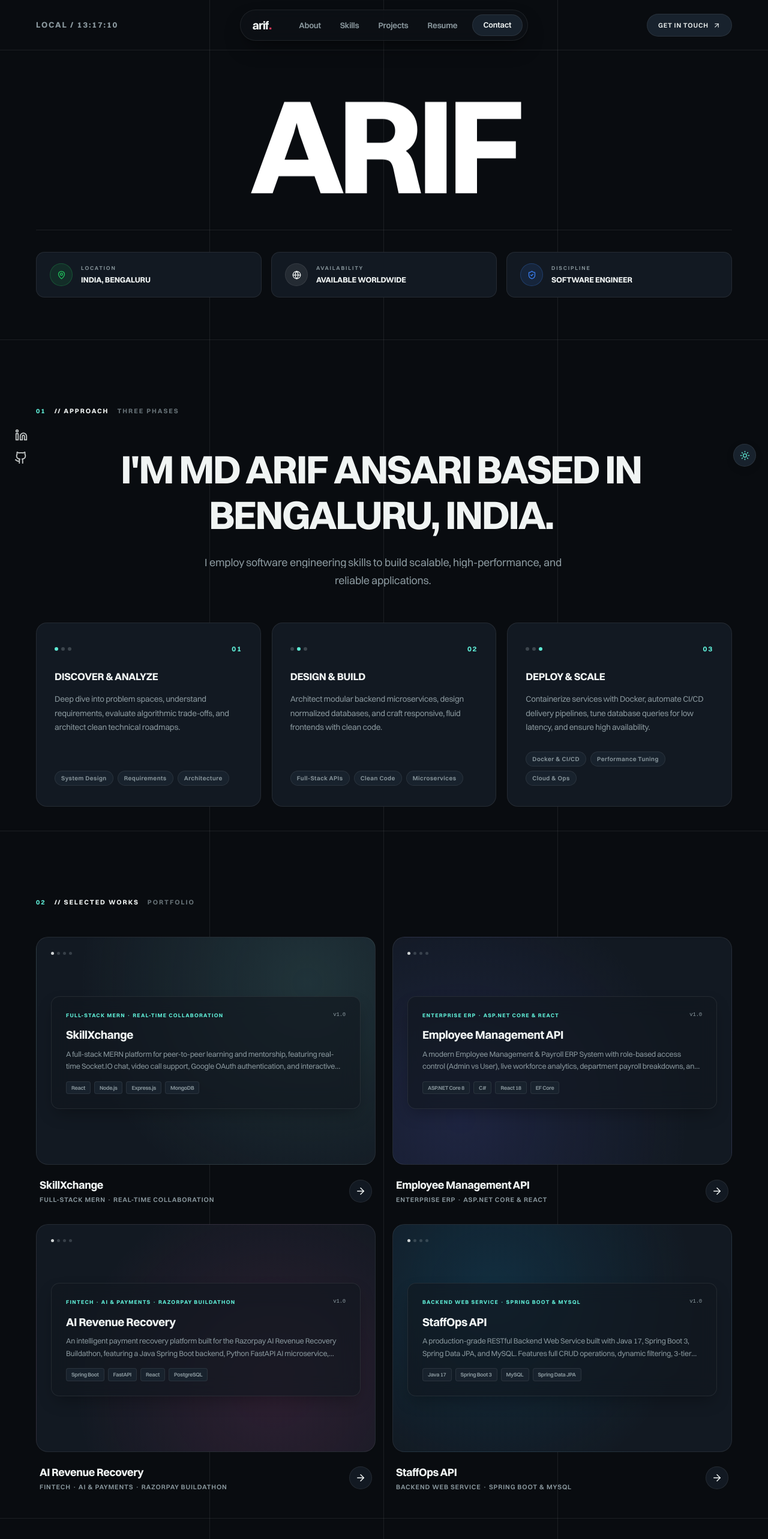
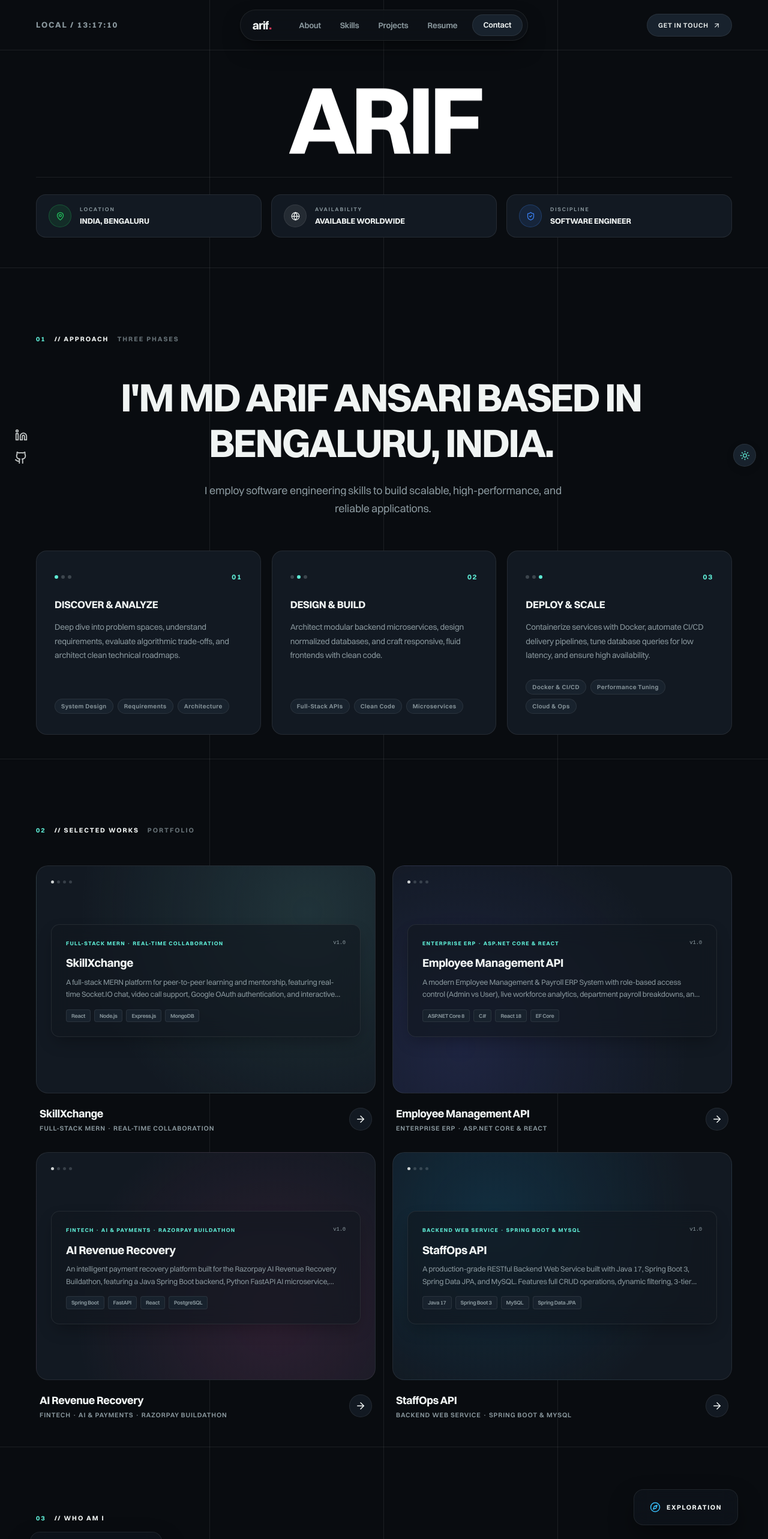
Before and after one commit to mdarifanwar/portfolio, a Next.js app: page / in a window 1280 px wide. Shown: the top 2566 px of the page at 60% size. Built offline with nearby package versions, Linux system fonts and the light colour scheme.

Commit message:
Align desktop and mobile interface: fix hero proportions, meta cards contrast, and navbar scroll glassmorphism

```diff
--- a/src/app/globals.css
+++ b/src/app/globals.css
@@ -202,18 +202,18 @@ nextjs-portal,
   height: 52px;
   padding: 6px 8px 6px 20px;
   border-radius: 9999px;
-  background: rgba(13, 17, 23, 0.78);
-  backdrop-filter: blur(20px);
-  -webkit-backdrop-filter: blur(20px);
+  background: rgba(13, 17, 23, 0.94);
+  backdrop-filter: blur(24px);
+  -webkit-backdrop-filter: blur(24px);
   border: 1px solid var(--line);
-  box-shadow: 0 16px 36px -10px rgba(0, 0, 0, 0.45), 0 2px 6px rgba(0, 0, 0, 0.2);
+  box-shadow: 0 16px 36px -10px rgba(0, 0, 0, 0.5), 0 2px 6px rgba(0, 0, 0, 0.25);
   transition: background 0.3s ease, border-color 0.3s ease, box-shadow 0.3s ease;
   user-select: none;
 }
 .light .pill-navbar {
-  background: rgba(255, 255, 255, 0.85);
-  border: 1px solid rgba(16, 40, 36, 0.12);
-  box-shadow: 0 10px 30px -8px rgba(0, 0, 0, 0.08), 0 2px 6px rgba(0, 0, 0, 0.04);
+  background: rgba(255, 255, 255, 0.96);
+  border: 1px solid rgba(16, 40, 36, 0.14);
+  box-shadow: 0 12px 32px -8px rgba(0, 0, 0, 0.12), 0 2px 6px rgba(0, 0, 0, 0.04);
 }
 .pill-logo {
   display: inline-flex;
@@ -651,24 +651,24 @@ main.content {
   z-index: 10;
   max-width: 1440px;
   margin: 0 auto;
-  padding: 30px clamp(20px, 5vw, 60px) 70px;
+  padding: 24px clamp(20px, 5vw, 60px) 50px;
 }
 .hero-headline-wrap {
   text-align: center;
-  padding: 16px 0 44px;
+  padding: 10px 0 24px;
   overflow: visible;
 }
 .hero-massive-name {
   margin: 0;
-  font-size: clamp(48px, 17.5vw, 275px);
+  font-size: clamp(48px, 12.5vw, 160px);
   font-weight: 900;
-  line-height: 0.88;
+  line-height: 0.92;
   letter-spacing: -0.055em;
   color: #ffffff;
   text-transform: uppercase;
   user-select: none;
   will-change: transform, opacity;
-  padding: 12px 0 0;
+  padding: 6px 0 0;
 }
 .light .hero-massive-name {
   color: #000000 !important;
@@ -680,17 +680,22 @@ main.content {
   grid-template-columns: repeat(3, 1fr);
   gap: 16px;
   border-top: 1px solid var(--line);
-  padding-top: 36px;
+  padding-top: 28px;
 }
 .meta-card {
   display: flex;
   align-items: center;
   gap: 14px;
-  padding: 18px 22px;
+  padding: 16px 20px;
   border: 1px solid var(--line);
-  border-radius: 14px;
+  border-radius: 16px;
   background: var(--surface);
-  transition: border-color 0.25s ease, transform 0.25s ease;
+  transition: border-color 0.25s ease, transform 0.25s ease, box-shadow 0.25s ease;
+}
+.light .meta-card {
+  background: #ffffff;
+  border-color: rgba(15, 23, 42, 0.08);
+  box-shadow: 0 2px 10px rgba(0, 0, 0, 0.02);
 }
 .meta-card:hover {
   border-color: var(--accent);
@@ -713,6 +718,11 @@ main.content {
   background: rgba(255, 255, 255, 0.08);
   color: var(--text);
   border: 1px solid var(--line);
+}
+.light .meta-icon-badge.white {
+  background: rgba(15, 23, 42, 0.06);
+  color: #0f172a;
+  border-color: rgba(15, 23, 42, 0.14);
 }
 .meta-icon-badge.blue {
   background: rgba(59, 130, 246, 0.12);
--- a/src/components/PortfolioContent.tsx
+++ b/src/components/PortfolioContent.tsx
@@ -1,5 +1,6 @@
 "use client";
 
+import { useEffect } from "react";
 import Link from "next/link";
 import { motion, type Variants } from "framer-motion";
 import {
@@ -42,6 +43,12 @@ const staggerContainer: Variants = {
 };
 
 export function PortfolioContent() {
+  useEffect(() => {
+    if (typeof window !== "undefined" && !window.location.hash) {
+      window.scrollTo(0, 0);
+    }
+  }, []);
+
   return (
     <main className="content aathif-theme">
       {/* Subtle Architectural Grid Lines */}
```
